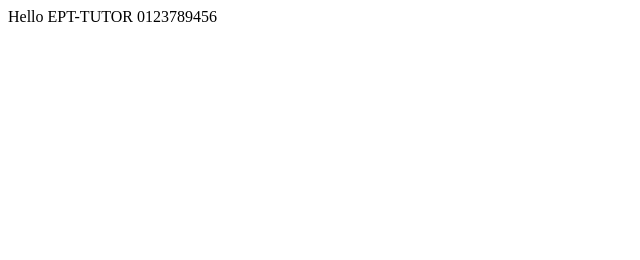
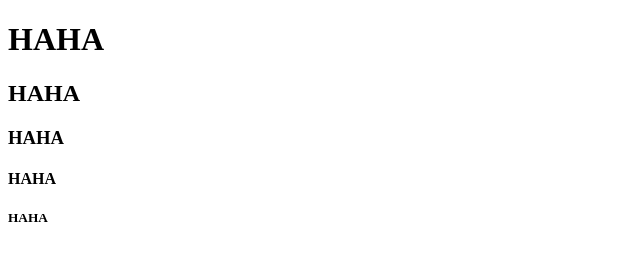
Before and after one commit to ppbk432/nnppxz.github.io, a plain HTML site: page index.html in a window 1280 px wide. Shown: the whole page, without its empty margins (0-640 px from the left). Drawn offline with Linux system fonts and the light colour scheme.

Commit message:
edit index

```diff
--- a/index.html
+++ b/index.html
@@ -1,8 +1,12 @@
+<!DOCTYPE html>
 <html>
     <head>
         <body>
-            Hello EPT-TUTOR
-            0123789456
+            <h1> HAHA </h1>
+            <h2> HAHA </h2>
+            <h3> HAHA </h3>
+            <h4> HAHA </h4>
+            <h5> HAHA </h5>
 
 
         </body>
```
